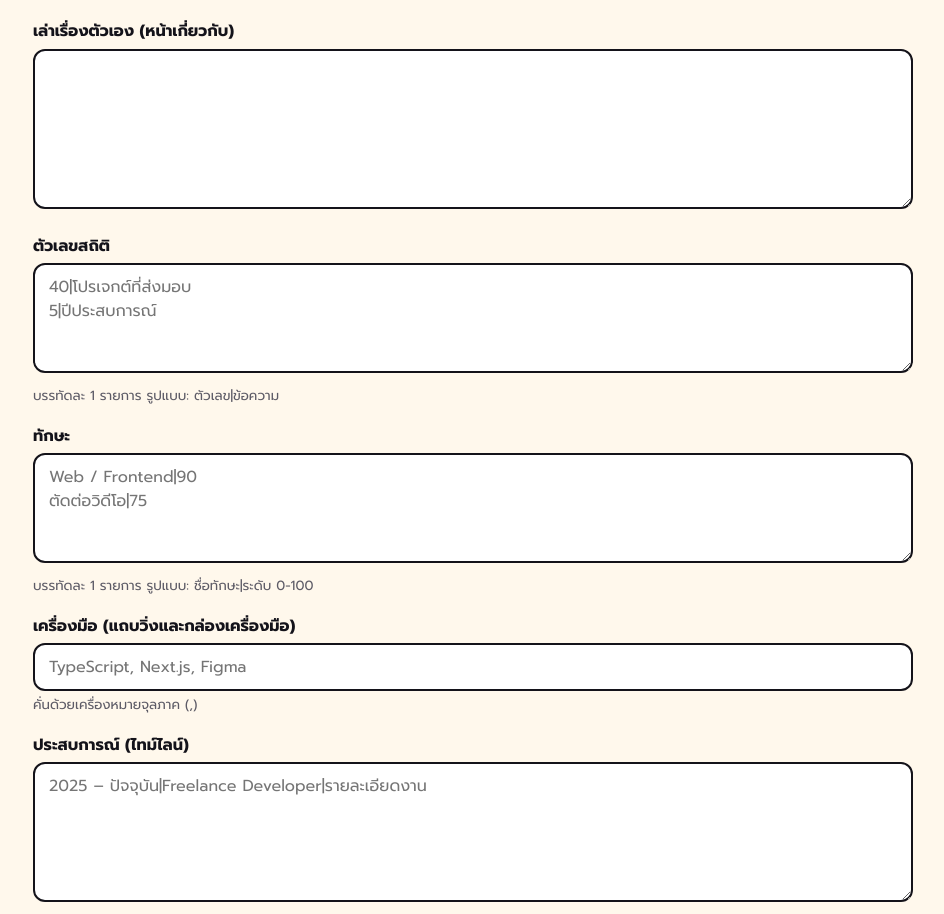
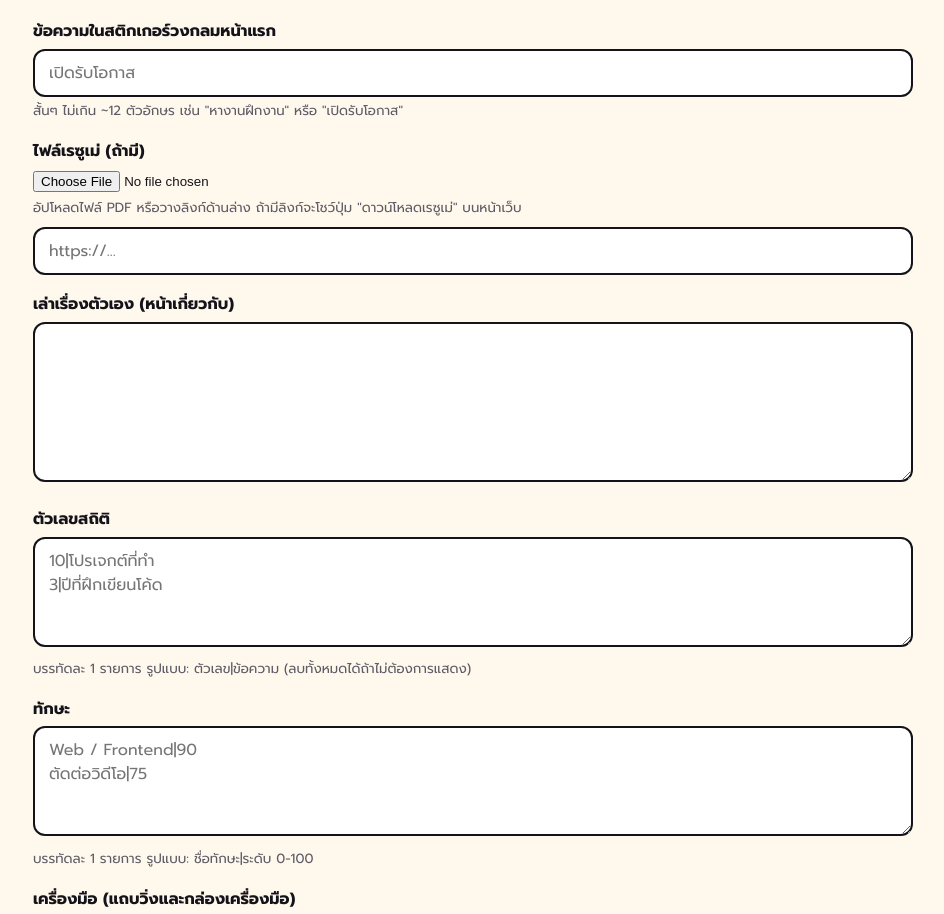
Before and after one commit to nattapat060744-cpu/Portfolio, a Next.js app: page /admin/settings in a window 1280 px wide. Shown: the part 400-1314 px from the top of the page, without its empty margins (167-1111 px from the left). Built offline with nearby package versions, Linux system fonts and the light colour scheme; no server answers; the database is empty.

Commit message:
Initial commit

```diff
--- a/app/admin/page.tsx
+++ b/app/admin/page.tsx
@@ -3,7 +3,7 @@
 import { useCallback, useEffect, useMemo, useState } from 'react'
 import Link from 'next/link'
 import { createClient } from '@/lib/supabase/client'
-import { CATS } from '@/lib/utils'
+import { CATS, coverSrc } from '@/lib/utils'
 import type { Project } from '@/lib/types'
 
 export default function AdminProjects() {
@@ -51,7 +51,7 @@ export default function AdminProjects() {
       {!loading && items.length === 0 && <p>ยังไม่มีผลงาน กด "เพิ่มผลงาน" เพื่อเริ่มได้เลย</p>}
       {items.map((p) => (
         <div className="arow" key={p.id}>
-          {p.cover_url ? <img src={p.cover_url} alt="" /> : <div style={{ width: 64, height: 44, borderRadius: 8, border: '2px solid var(--ink)', background: `var(${(CATS[p.category] ?? CATS.web)[1]})` }} />}
+          {coverSrc(p) ? <img src={coverSrc(p)!} alt="" /> : <div style={{ width: 64, height: 44, borderRadius: 8, border: '2px solid var(--ink)', background: `var(${(CATS[p.category] ?? CATS.web)[1]})` }} />}
           <div className="tt">
             {p.title}
             <small>
--- a/app/admin/projects/[id]/page.tsx
+++ b/app/admin/projects/[id]/page.tsx
@@ -127,7 +127,7 @@ export default function ProjectForm({ params }: { params: { id: string } }) {
       <div className="fld">
         <label>รูปปก</label>
         <input type="file" accept="image/*" onChange={(e) => e.target.files?.[0] && upload(e.target.files[0])} />
-        <small>{uploading ? 'กำลังอัปโหลด...' : 'หรือวางลิงก์รูปด้านล่าง'}</small>
+        <small>{uploading ? 'กำลังอัปโหลด...' : 'หรือวางลิงก์รูปด้านล่าง ถ้าไม่ใส่เลย ระบบจะใช้ภาพหน้าเว็บจากลิงก์ Demo (หรือภาพปกวิดีโอ YouTube) ให้อัตโนมัติ'}</small>
         <input type="url" style={{ marginTop: 8 }} value={f.cover_url} onChange={(e) => set('cover_url', e.target.value)} placeholder="https://..." />
         {f.cover_url && <img src={f.cover_url} alt="" style={{ marginTop: 10, maxWidth: 260, borderRadius: 12, border: '2px solid var(--ink)' }} />}
       </div>
--- a/app/admin/settings/page.tsx
+++ b/app/admin/settings/page.tsx
@@ -9,9 +9,13 @@ import {
 
 export default function SettingsPage() {
   const sb = useMemo(() => createClient(), [])
-  const [f, setF] = useState({ name: '', tagline: '', bio: '', email: '', stats: '', skills: '', timeline: '', tools: '' })
+  const [f, setF] = useState({
+    name: '', tagline: '', bio: '', email: '', status: '', resume_url: '',
+    stats: '', skills: '', timeline: '', tools: '',
+  })
   const [msg, setMsg] = useState<{ ok: boolean; t: string } | null>(null)
   const [busy, setBusy] = useState(false)
+  const [uploading, setUploading] = useState(false)
 
   const set = (k: keyof typeof f, v: string) => setF((p) => ({ ...p, [k]: v }))
 
@@ -20,11 +24,22 @@ export default function SettingsPage() {
       const s = normalizeSettings(data)
       setF({
         name: data?.name ?? '', tagline: data?.tagline ?? '', bio: s.bio, email: s.email,
+        status: data?.status ?? '', resume_url: data?.resume_url ?? '',
         stats: statsToText(s.stats), skills: skillsToText(s.skills),
         timeline: timelineToText(s.timeline), tools: toolsToText(s.tools),
       })
     })
   }, [sb])
+
+  const uploadResume = async (file: File) => {
+    setUploading(true)
+    setMsg(null)
+    const path = `resume/${Date.now()}-${file.name.replace(/[^\w.-]/g, '_')}`
+    const { error } = await sb.storage.from('portfolio').upload(path, file)
+    if (error) setMsg({ ok: false, t: 'อัปโหลดไม่สำเร็จ: ' + error.message })
+    else set('resume_url', sb.storage.from('portfolio').getPublicUrl(path).data.publicUrl)
+    setUploading(false)
+  }
 
   const save = async () => {
     setBusy(true)
@@ -34,12 +49,14 @@ export default function SettingsPage() {
       tagline: f.tagline || null,
       bio: f.bio || null,
       email: f.email.trim() || null,
+      status: f.status.trim() || null,
+      resume_url: f.resume_url.trim() || null,
       stats: textToStats(f.stats),
       skills: textToSkills(f.skills),
       timeline: textToTimeline(f.timeline),
       tools: textToTools(f.tools),
     }).eq('id', 1)
-    setMsg(error ? { ok: false, t: 'บันทึกไม่สำเร็จ: ' + error.message } : { ok: true, t: 'บันทึกแล้ว หน้าเว็บจะอัปเดตภายในประมาณ 30 วินาที' })
+    setMsg(error ? { ok: false, t: 'บันทึกไม่สำเร็จ: ' + error.message } : { ok: true, t: 'บันทึกแล้ว' })
     setBusy(false)
   }
 
@@ -58,7 +75,18 @@ export default function SettingsPage() {
       </div>
       <div className="fld">
         <label>ข้อความใต้หัวข้อหน้าแรก</label>
-        <textarea value={f.tagline} onChange={(e) => set('tagline', e.target.value)} />
+        <textarea value={f.tagline} onChange={(e) => set('tagline', e.target.value)} placeholder="เช่น นักศึกษาสายไอที สนใจงานพัฒนาเว็บและระบบ" />
+      </div>
+      <div className="fld">
+        <label>ข้อความในสติกเกอร์วงกลมหน้าแรก</label>
+        <input type="text" value={f.status} onChange={(e) => set('status', e.target.value)} placeholder="เปิดรับโอกาส" />
+        <small>สั้นๆ ไม่เกิน ~12 ตัวอักษร เช่น "หางานฝึกงาน" หรือ "เปิดรับโอกาส"</small>
+      </div>
+      <div className="fld">
+        <label>ไฟล์เรซูเม่ (ถ้ามี)</label>
+        <input type="file" accept=".pdf,application/pdf" onChange={(e) => e.target.files?.[0] && uploadResume(e.target.files[0])} />
+        <small>{uploading ? 'กำลังอัปโหลด...' : 'อัปโหลดไฟล์ PDF หรือวางลิงก์ด้านล่าง ถ้ามีลิงก์จะโชว์ปุ่ม "ดาวน์โหลดเรซูเม่" บนหน้าเว็บ'}</small>
+        <input type="url" style={{ marginTop: 8 }} value={f.resume_url} onChange={(e) => set('resume_url', e.target.value)} placeholder="https://..." />
       </div>
       <div className="fld">
         <label>เล่าเรื่องตัวเอง (หน้าเกี่ยวกับ)</label>
@@ -66,8 +94,8 @@ export default function SettingsPage() {
       </div>
       <div className="fld">
         <label>ตัวเลขสถิติ</label>
-        <textarea value={f.stats} onChange={(e) => set('stats', e.target.value)} placeholder={'40|โปรเจกต์ที่ส่งมอบ\n5|ปีประสบการณ์'} />
-        <small>บรรทัดละ 1 รายการ รูปแบบ: ตัวเลข|ข้อความ</small>
+        <textarea value={f.stats} onChange={(e) => set('stats', e.target.value)} placeholder={'10|โปรเจกต์ที่ทำ\n3|ปีที่ฝึกเขียนโค้ด'} />
+        <small>บรรทัดละ 1 รายการ รูปแบบ: ตัวเลข|ข้อความ (ลบทั้งหมดได้ถ้าไม่ต้องการแสดง)</small>
       </div>
       <div className="fld">
         <label>ทักษะ</label>
@@ -80,13 +108,13 @@ export default function SettingsPage() {
         <small>คั่นด้วยเครื่องหมายจุลภาค (,)</small>
       </div>
       <div className="fld">
-        <label>ประสบการณ์ (ไทม์ไลน์)</label>
-        <textarea style={{ minHeight: 140 }} value={f.timeline} onChange={(e) => set('timeline', e.target.value)} placeholder={'2025 – ปัจจุบัน|Freelance Developer|รายละเอียดงาน'} />
-        <small>บรรทัดละ 1 รายการ รูปแบบ: ช่วงเวลา|ตำแหน่ง|รายละเอียด</small>
+        <label>การศึกษาและประสบการณ์ (ไทม์ไลน์)</label>
+        <textarea style={{ minHeight: 140 }} value={f.timeline} onChange={(e) => set('timeline', e.target.value)} placeholder={'2023 – ปัจจุบัน|ชื่อสถานศึกษา / สาขา|รายละเอียด'} />
+        <small>บรรทัดละ 1 รายการ รูปแบบ: ช่วงเวลา|หัวข้อ|รายละเอียด</small>
       </div>
 
       {msg && <div className={'msg ' + (msg.ok ? 'ok' : 'err')}>{msg.t}</div>}
-      <button className="btn" onClick={save} disabled={busy}>{busy ? 'กำลังบันทึก...' : 'บันทึก'}</button>
+      <button className="btn" onClick={save} disabled={busy || uploading}>{busy ? 'กำลังบันทึก...' : 'บันทึก'}</button>
     </>
   )
 }
--- a/components/Portfolio.tsx
+++ b/components/Portfolio.tsx
@@ -3,7 +3,7 @@
 import { useEffect, useMemo, useRef, useState } from 'react'
 import type { ReactNode } from 'react'
 import type { Project, Settings } from '@/lib/types'
-import { CATS, ytId } from '@/lib/utils'
+import { CATS, coverSrc, ytId } from '@/lib/utils'
 
 const WORDS = ['เว็บ', 'แอป', 'ระบบ', 'กราฟิก', 'วิดีโอ']
 const WORD_COLORS = [1, 3, 4, 2, 5]
@@ -64,10 +64,16 @@ function Bar({ name, level }: { name: string; level: number }) {
 }
 
 function Cover({ p }: { p: Project }) {
+  const [failed, setFailed] = useState(false)
   const meta = CATS[p.category] ?? CATS.web
   const bg = `var(${meta[1]})`
-  if (p.cover_url) {
-    return <div className="cover" style={{ background: bg }}><img src={p.cover_url} alt={p.title} loading="lazy" /></div>
+  const src = failed ? null : coverSrc(p)
+  if (src) {
+    return (
+      <div className="cover" style={{ background: bg }}>
+        <img src={src} alt={p.title} loading="lazy" style={{ objectPosition: 'top' }} onError={() => setFailed(true)} />
+      </div>
+    )
   }
   let inner: ReactNode
   if (p.category === 'web' || p.category === 'system') {
@@ -172,21 +178,25 @@ export default function Portfolio({ projects, settings: s }: { projects: Project
 
       <main className="wrap" id="top">
         <div className="hero">
-          <div className="sticker s1">พร้อม<br />รับงาน<br />2026</div>
+          <div className="sticker s1">{s.status}</div>
           <div className="sticker s2" />
           <div className="sticker s3" />
-          <span className="badge">👋 สวัสดีครับ</span>
+          <span className="badge">👋 สวัสดีครับ ผม{s.name}</span>
           <h1>
-            ผมสร้าง
+            ชอบสร้าง
             <span className={'word' + (swap ? ' sw' : '')} style={{ background: `var(--c${WORD_COLORS[wi]})` }}>
               {WORDS[wi]}
             </span>
-            <br />ให้ดูดีและใช้งานได้จริง
+            <br />และลงมือทำจริง
           </h1>
           <p className="lead">{s.tagline}</p>
           <div className="cta">
-            <a className="btn" href="#work">ดูผลงานทั้งหมด →</a>
-            {s.email && <a className="btn alt" href="#hire">คุยงานกัน</a>}
+            <a className="btn" href="#work">ดูผลงานของฉัน →</a>
+            {s.resume_url ? (
+              <a className="btn alt" href={s.resume_url} target="_blank" rel="noopener noreferrer">ดาวน์โหลดเรซูเม่</a>
+            ) : (
+              s.email && <a className="btn alt" href="#hire">ติดต่อ</a>
+            )}
           </div>
           {s.stats.length > 0 && (
             <div className="stats">
@@ -207,7 +217,7 @@ export default function Portfolio({ projects, settings: s }: { projects: Project
       <main className="wrap">
         <Reveal id="work">
           <div className="eyebrow">ผลงาน</div>
-          <h2>งานที่ภูมิใจนำเสนอ</h2>
+          <h2>ผลงานของฉัน</h2>
           <div className="tools">
             {Object.keys(CATS).map((k) => (
               <button key={k} className={'chip' + (filter === k ? ' on' : '')} onClick={() => setFilter(k)}>
@@ -238,7 +248,7 @@ export default function Portfolio({ projects, settings: s }: { projects: Project
 
         <Reveal id="about">
           <div className="eyebrow">เกี่ยวกับ</div>
-          <h2>รู้จักผมให้มากขึ้น</h2>
+          <h2>เกี่ยวกับฉัน</h2>
           <div className="bento">
             <div className="box b-bio">
               <h3 style={{ marginTop: 0, fontSize: 24 }}>เล่าเรื่องตัวเอง</h3>
@@ -263,7 +273,7 @@ export default function Portfolio({ projects, settings: s }: { projects: Project
         {s.timeline.length > 0 && (
           <Reveal id="path">
             <div className="eyebrow">เส้นทาง</div>
-            <h2>ประสบการณ์</h2>
+            <h2>การศึกษาและประสบการณ์</h2>
             <div className="tl">
               {s.timeline.map((t, i) => (
                 <div key={i}><small>{t.period}</small><b>{t.title}</b><p>{t.detail}</p></div>
@@ -275,9 +285,15 @@ export default function Portfolio({ projects, settings: s }: { projects: Project
         {s.email && (
           <Reveal id="hire">
             <div className="cta2">
-              <h2>มาสร้างงานดีๆ ด้วยกันไหม?</h2>
-              <p>มีไอเดียหรือโปรเจกต์ในใจ ทักมาคุยกันได้เลย</p>
-              <button className="btn alt" onClick={copyEmail}>คัดลอกอีเมล</button>
+              <h2>สนใจติดต่อ?</h2>
+              <p>หากสนใจผลงานหรืออยากพูดคุยเพิ่มเติม ติดต่อได้ทางอีเมลครับ</p>
+              <p><b>{s.email}</b></p>
+              <div style={{ display: 'flex', gap: 12, justifyContent: 'center', flexWrap: 'wrap' }}>
+                <button className="btn alt" onClick={copyEmail}>คัดลอกอีเมล</button>
+                {s.resume_url && (
+                  <a className="btn alt" href={s.resume_url} target="_blank" rel="noopener noreferrer">ดาวน์โหลดเรซูเม่</a>
+                )}
+              </div>
             </div>
           </Reveal>
         )}
--- a/lib/types.ts
+++ b/lib/types.ts
@@ -28,4 +28,6 @@ export interface Settings {
   skills: { name: string; level: number }[]
   timeline: { period: string; title: string; detail: string }[]
   tools: string[]
+  status: string
+  resume_url: string
 }
--- a/lib/utils.ts
+++ b/lib/utils.ts
@@ -1,4 +1,4 @@
-import type { Settings } from './types'
+import type { Project, Settings } from './types'
 
 // label + css color variable per category
 export const CATS: Record<string, [string, string]> = {
@@ -14,6 +14,15 @@ export function ytId(url: string | null): string | null {
   if (!url) return null
   const m = url.match(/(?:youtu\.be\/|v=|embed\/|shorts\/)([\w-]{11})/)
   return m ? m[1] : null
+}
+
+// Cover image: uploaded image -> YouTube thumbnail -> screenshot of the demo link -> null (CSS pattern)
+export function coverSrc(p: Pick<Project, 'cover_url' | 'youtube_url' | 'demo_url'>): string | null {
+  if (p.cover_url) return p.cover_url
+  const v = ytId(p.youtube_url)
+  if (v) return `https://img.youtube.com/vi/${v}/hqdefault.jpg`
+  if (p.demo_url) return `https://s.wordpress.com/mshots/v1/${encodeURIComponent(p.demo_url)}?w=900&h=560`
+  return null
 }
 
 export function slugify(s: string): string {
@@ -36,6 +45,8 @@ export function normalizeSettings(d: Record<string, unknown> | null): Settings {
     skills: x.skills ?? [],
     timeline: x.timeline ?? [],
     tools: x.tools ?? [],
+    status: x.status || 'เปิดรับโอกาส',
+    resume_url: x.resume_url || '',
   }
 }
 
```
Also changed, not shown: middleware.ts (line endings or trailing spaces), vercel.json, 2 other files (tests, documents, lock files or other folders).
